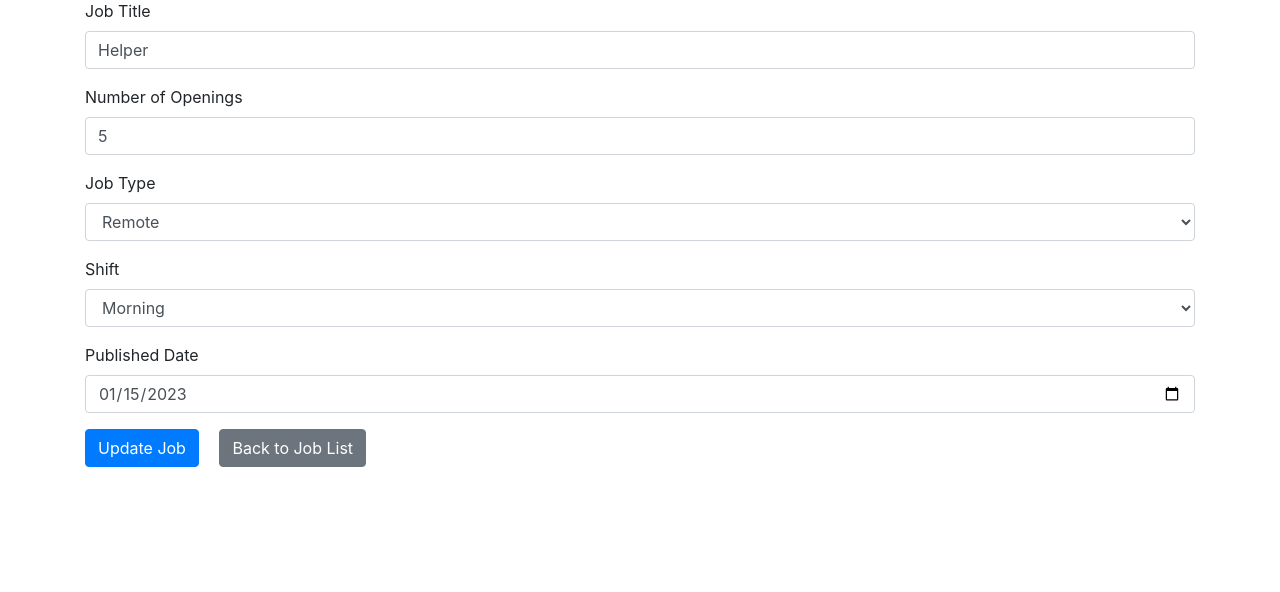
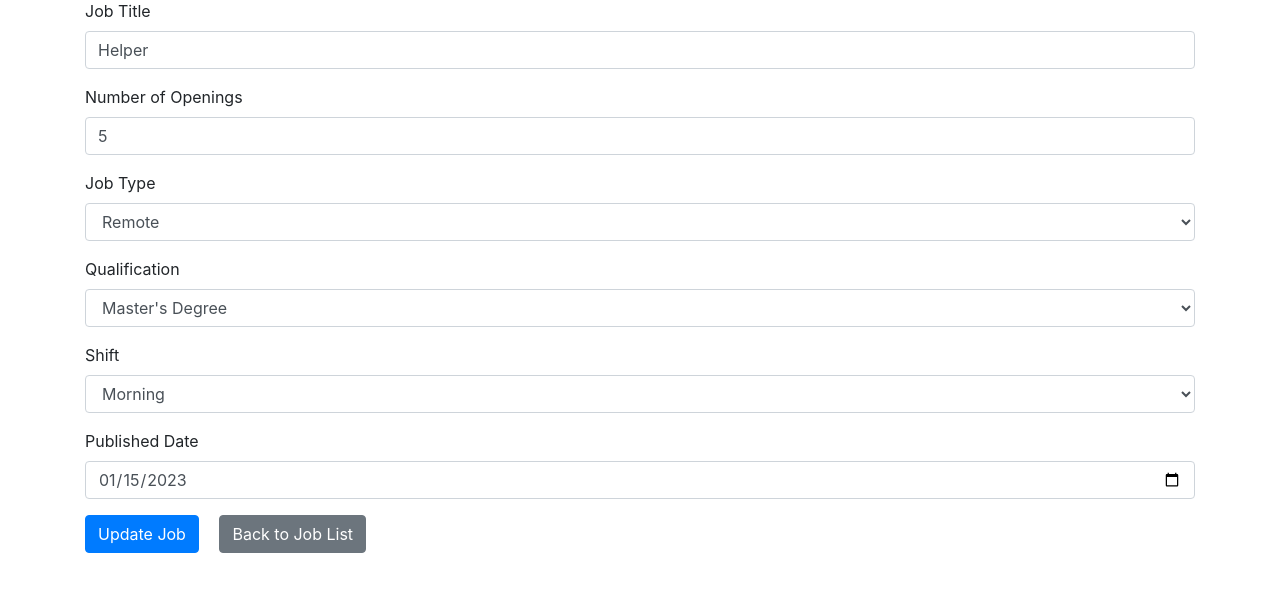
Before and after one commit to muku10/heathathome, a PHP site: page /admin_edit_job.php?id=1 in a window 1280 px wide. Shown: the part 95-687 px from the top of the page. Run offline with PHP 8.4, Linux system fonts and the light colour scheme; data comes from the database, SQL or seed files in the repository; data that the repository does not hold is empty.

Commit message:
Update admin_edit_job.php

```diff
--- a/admin_edit_job.php
+++ b/admin_edit_job.php
@@ -26,12 +26,13 @@ if ($_SERVER["REQUEST_METHOD"] == "POST") {
     $title = $_POST['title'];
     $openings = $_POST['openings'];
     $job_type = $_POST['job_type'];
+    $qualification = $_POST['qualification']; // Added qualification field
     $shift = $_POST['shift'];
     $published_date = $_POST['published_date'];
 
     // Validate inputs
-    if (!empty($title) && !empty($openings) && !empty($job_type) && !empty($shift) && !empty($published_date)) {
-        $sql = "UPDATE jobs SET title = '$title', openings = '$openings', job_type = '$job_type', shift = '$shift', published_date = '$published_date' WHERE id = $job_id";
+    if (!empty($title) && !empty($openings) && !empty($job_type) && !empty($qualification) && !empty($shift) && !empty($published_date)) {
+        $sql = "UPDATE jobs SET title = '$title', openings = '$openings', job_type = '$job_type', qualification = '$qualification', shift = '$shift', published_date = '$published_date' WHERE id = $job_id";
 
         if (mysqli_query($conn, $sql)) {
             echo "<script>alert('Job updated successfully'); window.location.href='admin_jobs.php';</script>";
@@ -77,6 +78,14 @@ if ($_SERVER["REQUEST_METHOD"] == "POST") {
                 </select>
             </div>
             <div class="form-group">
+                <label>Qualification</label>
+                <select class="form-control" name="qualification" required>
+                    <option value="Master's Degree" <?php if ($job['qualification'] == "Master's Degree") echo 'selected'; ?>>Master's Degree</option>
+                    <option value="Bachelor's Degree" <?php if ($job['qualification'] == "Bachelor's Degree") echo 'selected'; ?>>Bachelor's Degree</option>
+                    <option value="PhD" <?php if ($job['qualification'] == 'PhD') echo 'selected'; ?>>PhD</option>
+                </select>
+            </div>
+            <div class="form-group">
                 <label>Shift</label>
                 <select class="form-control" name="shift" required>
                     <option value="Morning" <?php if ($job['shift'] == 'Morning') echo 'selected'; ?>>Morning</option>
```
